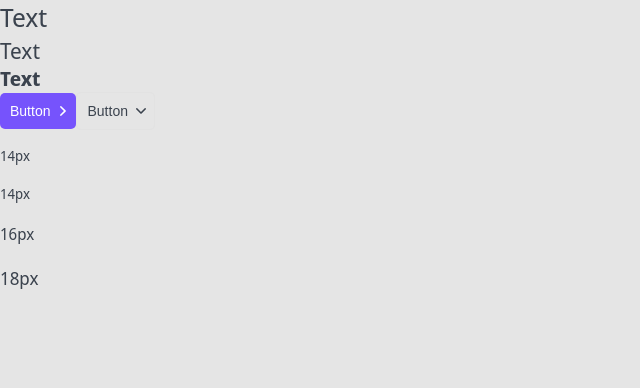
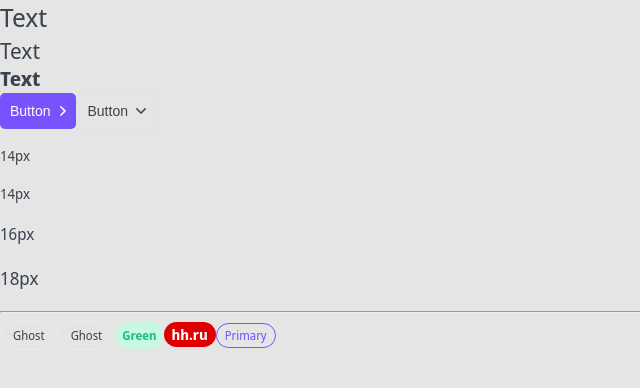
Before and after one commit to FilimonovKostya/Rating-app, a Next.js app: page / in a window 1280 px wide. Shown: the top 388 px of the page, without its empty margins (0-640 px from the left). Built offline with nearby package versions, Linux system fonts and the light colour scheme.

Commit message:
was added Tag component and set up

```diff
--- /dev/null
+++ b/components/Tag/Tag.module.css
@@ -0,0 +1,44 @@
+.tag {
+	display: inline-block;
+
+	text-align: center;
+
+	border-radius: 20px;
+}
+
+.ghost {
+	padding: 5px 12px;
+
+	border: 1px solid var(--gray);
+
+	font-size: 12px;
+}
+
+.green {
+	padding: 5px 7px;
+
+	color: var(--green);
+	background: var(--green-light);
+
+	font-size: 12px;
+	font-weight: bold;
+}
+
+.red {
+	padding: 3px 8px;
+
+	color: var(--white);
+	background: var(--red-dark);
+
+	font-size: 14px;
+	font-weight: 600;
+}
+
+.primary {
+	padding: 3px 8px;
+
+	color: var(--primary);
+	border: 1px solid var(--primary);
+
+	font-size: 12px;
+}
--- /dev/null
+++ b/components/Tag/Tag.tsx
@@ -0,0 +1,23 @@
+import {TagProps} from "./Tag.props";
+import style from './Tag.module.css';
+import cn from 'classnames';
+
+export const Tag = ({appearance = 'ghost', children, href, className, ...props}: TagProps): JSX.Element => {
+    return (
+        <div className={cn(style.tag, className, {
+            [style.primary]: appearance === 'primary',
+            [style.ghost]: appearance === 'ghost',
+            [style.green]: appearance === 'green',
+            [style.red]: appearance === 'red',
+        })} {...props}>
+
+            {
+                href
+                    ? <a href={href}>{children}</a>
+                    : children
+
+            }
+
+        </div>
+    );
+};
--- a/components/index.ts
+++ b/components/index.ts
@@ -1,3 +1,4 @@
 export * from './Htag/Htag';
 export * from './Button/Button';
 export * from './Paragraph/Paragraph';
+export * from './Tag/Tag';
--- a/pages/index.tsx
+++ b/pages/index.tsx
@@ -1,4 +1,4 @@
-import {Button, Htag} from "../components";
+import {Button, Htag, Tag} from "../components";
 import Paragraph from "../components/Paragraph/Paragraph";
 
 export default function Home(): JSX.Element {
@@ -13,6 +13,12 @@ export default function Home(): JSX.Element {
             <Paragraph> 14px</Paragraph>
             <Paragraph fz={'16px'}>16px</Paragraph>
             <Paragraph fz={'18px'}>18px</Paragraph>
+            <hr/>
+            <Tag appearance={'ghost'}> Ghost </Tag>
+            <Tag> Ghost </Tag>
+            <Tag appearance={'green'}>Green</Tag>
+            <Tag appearance={'red'} href={'https://hh.ru'}>hh.ru</Tag>
+            <Tag appearance={'primary'}>Primary</Tag>
         </div>
     );
 }
--- a/styles/globals.css
+++ b/styles/globals.css
@@ -29,4 +29,6 @@ a {
 	--font-family: 'Noto Sans Display', sans-serif;
 	--gray-light: #E2E2E2;
 	--primary-hover: #6344DF;
+	--red-dark: #DE0000;
+	--gray: #EBEBEB;
 }
```
Also changed, not shown: components/Tag/Tag.props.ts (added, +7 -0 lines), 1 other file (tests, documents, lock files or other folders).
